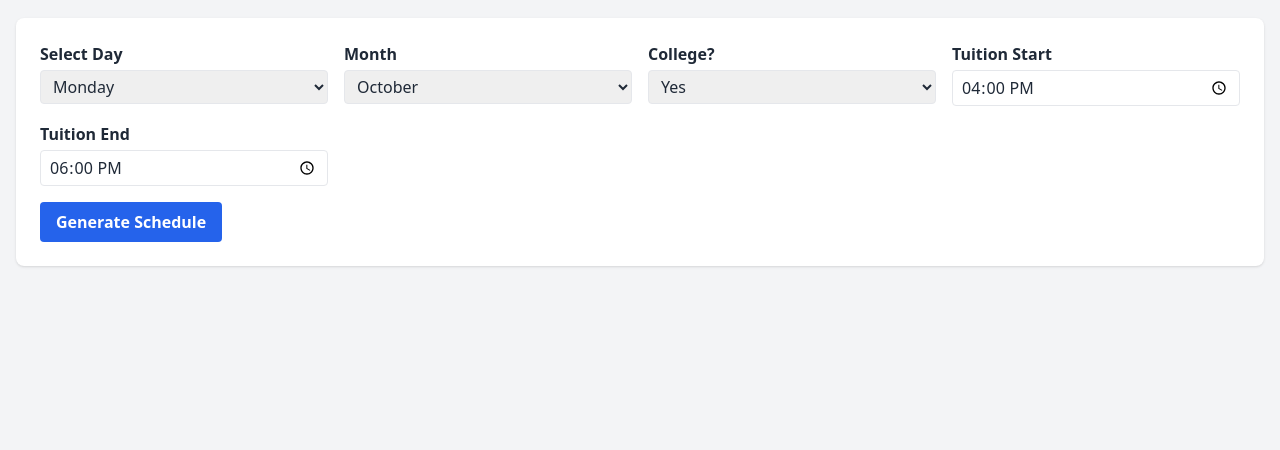
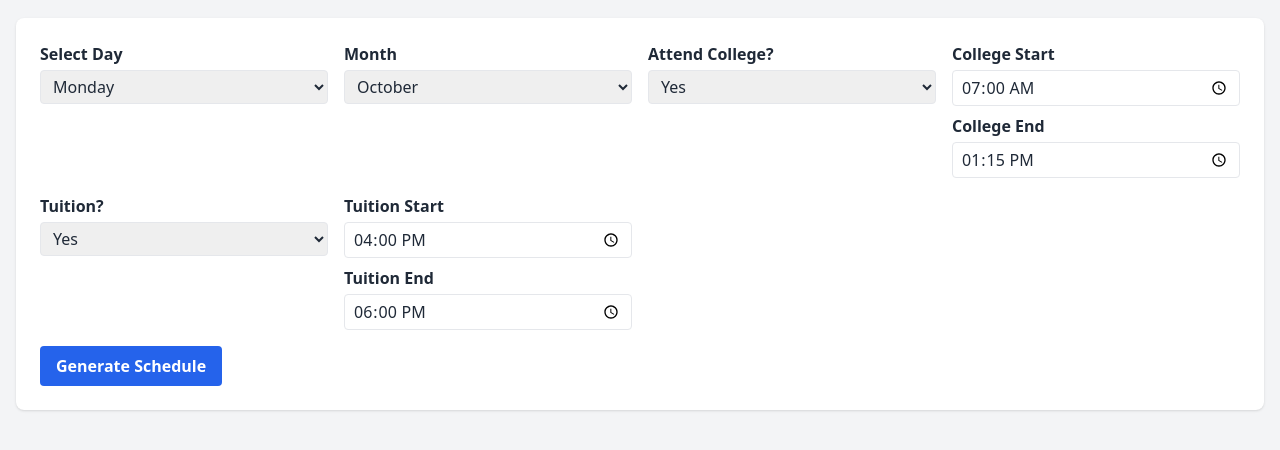
Before and after one commit to pranayparikh07/schedule-app, a website: page index.html in a window 1280 px wide. Both pictures are taken after a click on the button "Generate Schedule". Shown: the part 62-512 px from the top of the page. Drawn offline with nearby package versions, Linux system fonts and the light colour scheme; no server answers.

Commit message:
Update index.html

```diff
--- a/index.html
+++ b/index.html
@@ -37,18 +37,29 @@
           </select>
         </div>
         <div>
-          <label class="block font-semibold mb-1">College?</label>
-          <select id="college" class="w-full border rounded px-2 py-1">
+          <label class="block font-semibold mb-1">Attend College?</label>
+          <select id="college" class="w-full border rounded px-2 py-1" onchange="toggleCollegeTime()">
             <option value="true">Yes</option>
             <option value="false">No</option>
           </select>
         </div>
+        <div id="collegeTimeDiv">
+          <label class="block font-semibold mb-1">College Start</label>
+          <input type="time" id="collegeStart" class="w-full border rounded px-2 py-1" value="07:00">
+          <label class="block font-semibold mb-1 mt-2">College End</label>
+          <input type="time" id="collegeEnd" class="w-full border rounded px-2 py-1" value="13:15">
+        </div>
         <div>
+          <label class="block font-semibold mb-1">Tuition?</label>
+          <select id="tuitionToggle" class="w-full border rounded px-2 py-1" onchange="toggleTuitionTime()">
+            <option value="true">Yes</option>
+            <option value="false">No</option>
+          </select>
+        </div>
+        <div id="tuitionTimeDiv">
           <label class="block font-semibold mb-1">Tuition Start</label>
           <input type="time" id="tuitionStart" class="w-full border rounded px-2 py-1" value="16:00">
-        </div>
-        <div>
-          <label class="block font-semibold mb-1">Tuition End</label>
+          <label class="block font-semibold mb-1 mt-2">Tuition End</label>
           <input type="time" id="tuitionEnd" class="w-full border rounded px-2 py-1" value="18:00">
         </div>
       </div>
@@ -59,17 +70,30 @@
   </div>
 
 <script>
+function toggleCollegeTime() {
+  const college = document.getElementById('college').value === 'true';
+  document.getElementById('collegeTimeDiv').style.display = college ? 'block' : 'none';
+}
+
+function toggleTuitionTime() {
+  const tuition = document.getElementById('tuitionToggle').value === 'true';
+  document.getElementById('tuitionTimeDiv').style.display = tuition ? 'block' : 'none';
+}
+
 async function generateSchedule() {
   const day = document.getElementById('day').value;
   const month = document.getElementById('month').value;
   const college = document.getElementById('college').value === 'true';
-      const tuition_start = document.getElementById('tuitionStart').value;
-      const tuition_end = document.getElementById('tuitionEnd').value;
+  const collegeStart = college ? document.getElementById('collegeStart').value : null;
+  const collegeEnd = college ? document.getElementById('collegeEnd').value : null;
+  const tuitionToggle = document.getElementById('tuitionToggle').value === 'true';
+  const tuition_start = tuitionToggle ? document.getElementById('tuitionStart').value : null;
+  const tuition_end = tuitionToggle ? document.getElementById('tuitionEnd').value : null;
 
   const res = await fetch('/api/schedule', {
     method: 'POST',
-        headers: { 'Content-Type': 'application/json' },
-        body: JSON.stringify({ day, month, college, tuition_start, tuition_end })
+    headers: { 'Content-Type':'application/json' },
+    body: JSON.stringify({ day, month, college, collegeStart, collegeEnd, tuition_start, tuition_end })
   });
 
   const data = await res.json();
@@ -103,6 +127,10 @@
   table += '</tbody></table></div>';
   container.innerHTML += table;
 }
+
+// Initialize visibility
+toggleCollegeTime();
+toggleTuitionTime();
 </script>
 </body>
 </html>
```
Lines whose indentation alone changed are shown as unchanged.
